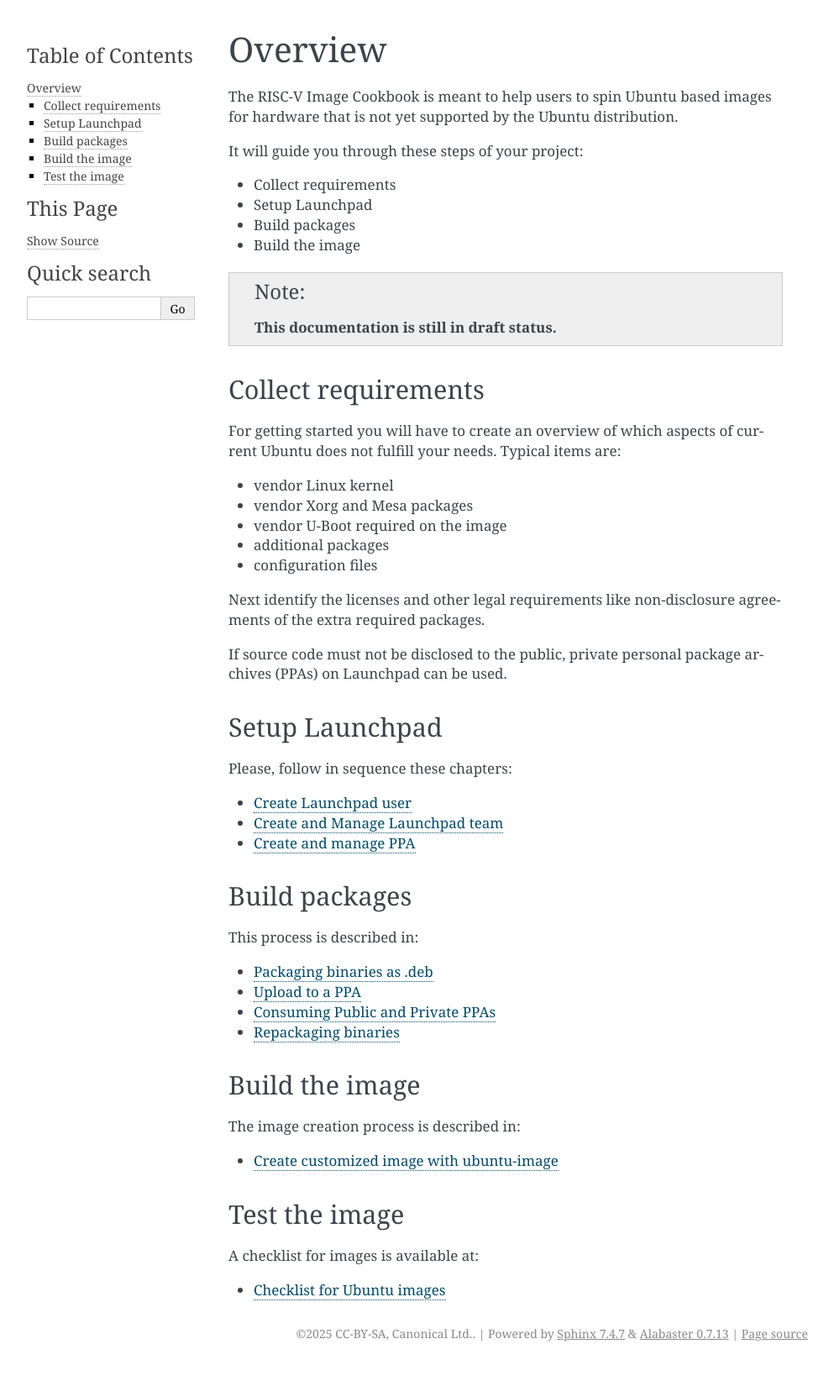
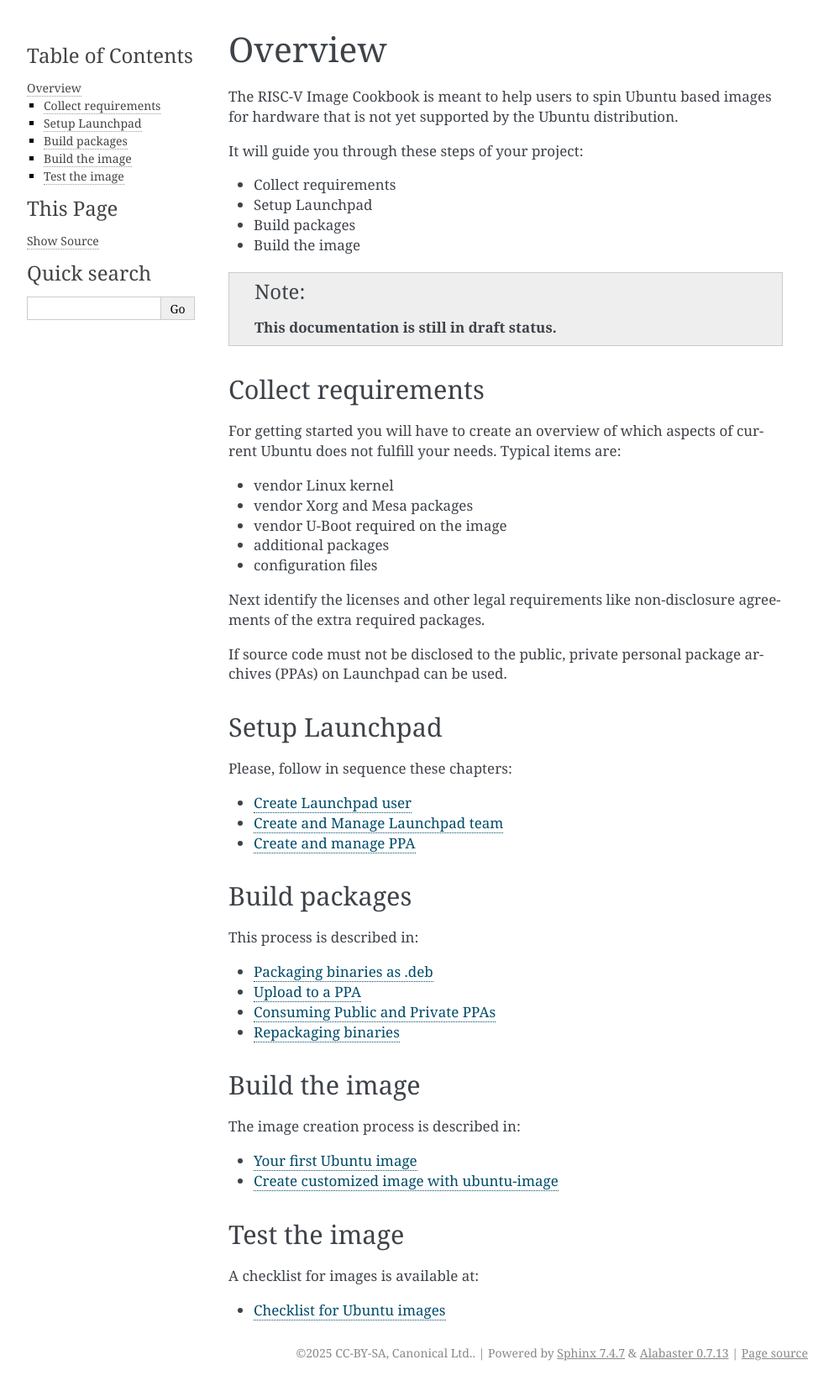
Before and after one commit to canonical/risc-v-cookbook, a Sphinx documentation site: the page built from docs/overview/index.rst, in a window 1280 px wide. Shown: the whole page at 84% size, without its empty margins (148-1141 px from the left). Built offline with Sphinx 7.4.7, drawn with Linux system fonts in a browser that asks for light colours; before the commit the page ends 1627 px from its top, so only the background shows below that.

Commit message:
overview: add tutorial/create_image link
Signed-off-by: Heinrich Schuchardt <heinrich.schuchardt@canonical.com>

```diff
--- a/docs/overview/index.rst
+++ b/docs/overview/index.rst
@@ -59,6 +59,7 @@
 
 The image creation process is described in:
 
+* :doc:`../tutorial/create_image`
 * :doc:`../howto/images/create_image`
 
 Test the image
```
